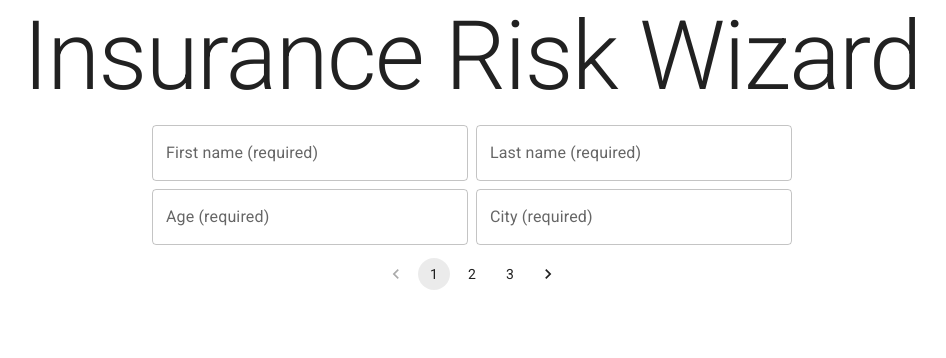
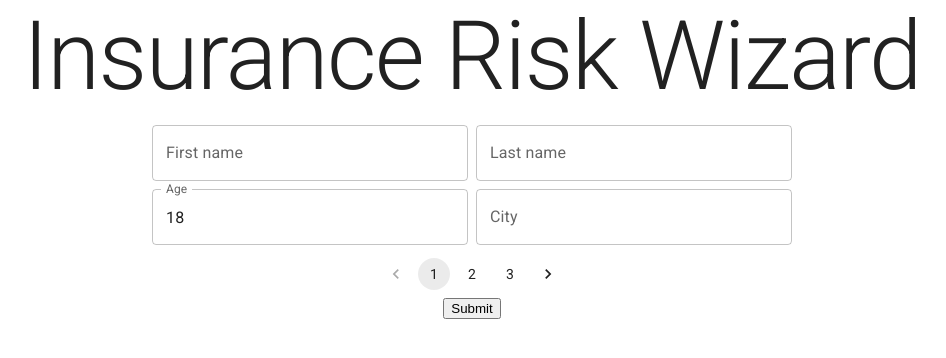
Before and after one commit to rmysliwczyk/insurance-risk-wizard-frontend, a React (Vite) app: page / in a window 1280 px wide. Shown: the top 358 px of the page, without its empty margins (168-1114 px from the left). Built offline with nearby package versions, Linux system fonts and the light colour scheme.

Commit message:
Added initial react-hook-forms integration

```diff
--- a/eslint.config.js
+++ b/eslint.config.js
@@ -24,6 +24,7 @@ export default defineConfig([
 				'error',
 				{ argsIgnorePattern: '^_', varsIgnorePattern: '^_' },
 			],
+			'@typescript-eslint/no-empty-object-type': 'off',
 		},
 	},
 ])
--- a/package.json
+++ b/package.json
@@ -13,10 +13,12 @@
 		"@emotion/react": "^11.14.0",
 		"@emotion/styled": "^11.14.1",
 		"@fontsource/roboto": "^5.2.10",
+		"@hookform/resolvers": "^5.2.2",
 		"@mui/icons-material": "^7.3.9",
 		"@mui/material": "^7.3.9",
 		"react": "^19.2.4",
-		"react-dom": "^19.2.4"
+		"react-dom": "^19.2.4",
+		"yup": "^1.7.1"
 	},
 	"devDependencies": {
 		"@eslint/js": "^9.39.4",
--- a/src/App.tsx
+++ b/src/App.tsx
@@ -9,16 +9,30 @@ import CustomerDataForm from './components/CustomerDataForm'
 import InsuranceDetailsForm from './components/InsuranceDetailsForm'
 import Summary from './components/Summary'
 
-import { FormStep, InsuranceType } from './types.ts'
+import { FormStep, InsuranceType, type FormInput } from './types.ts'
 
+import { useForm } from 'react-hook-form'
 import { useState } from 'react'
 
 function App() {
 	const [formStep, setFormStep] = useState<FormStep>(FormStep.CustomerData)
 	const [summaryAvailable] = useState<boolean>(true)
-	const [insuranceType, setInsuranceType] = useState<InsuranceType>(
-		InsuranceType.Car
-	)
+	const { handleSubmit, control, watch } = useForm<FormInput>({
+		defaultValues: {
+			firstName: '',
+			lastName: '',
+			age: 18,
+			city: '',
+			insuranceType: InsuranceType.Car,
+			vehicleProductionYear: 0,
+			coverageAmount: 1000,
+			additionalOptions: false,
+		},
+	})
+
+	function onSubmit(data: FormInput) {
+		console.log(data)
+	}
 
 	return (
 		<>
@@ -32,6 +46,7 @@ function App() {
 				}}
 			>
 				<Typography variant="h1">Insurance Risk Wizard</Typography>
+				<form onSubmit={handleSubmit(onSubmit)} id="risk-form">
 					<Box
 						sx={{
 							maxWidth: '640px',
@@ -39,21 +54,23 @@ function App() {
 						}}
 					>
 						{formStep == FormStep.CustomerData ? (
-						<CustomerDataForm />
+							<CustomerDataForm control={control} />
 						) : formStep == FormStep.InsuranceDetails ? (
 							<InsuranceDetailsForm
-							insuranceType={insuranceType}
-							setInsuranceType={setInsuranceType}
+								control={control}
+								watch={watch}
 							/>
 						) : formStep == FormStep.Summary ? (
 							<Summary />
 						) : (
 							<Alert severity="error">
-							Something went wrong. Requested form page was not
-							found.
+								{
+									'Something went wrong. Requested form page was not found.'
+								}
 							</Alert>
 						)}
 					</Box>
+				</form>
 				<Pagination
 					count={
 						summaryAvailable
@@ -62,6 +79,7 @@ function App() {
 					}
 					onChange={(_, page) => setFormStep(page)}
 				/>
+				<input type="submit" form="risk-form" />
 			</Container>
 		</>
 	)
--- a/src/components/CustomerDataForm.tsx
+++ b/src/components/CustomerDataForm.tsx
@@ -2,11 +2,13 @@ import Box from '@mui/material/Box'
 import Grid from '@mui/material/Grid'
 import TextField from '@mui/material/TextField'
 
-export default function CustomerDataForm() {
+import { type FormComponentProps } from '../types.ts'
+
+import { Controller } from 'react-hook-form'
+
+export default function CustomerDataForm({ control }: FormComponentProps) {
 	return (
 		<Box
-			component="form"
-			autoComplete="off"
 			sx={{
 				display: 'flex',
 				flexDirection: 'column',
@@ -15,41 +17,74 @@ export default function CustomerDataForm() {
 		>
 			<Grid container spacing={1}>
 				<Grid size={{ xs: 12, sm: 6 }}>
+					<Controller
+						name="firstName"
+						control={control}
+						render={({ field }) => (
 							<TextField
-						name="firstName"
-						id="first-name"
-						label="First name (required)"
+								name={field.name}
+								inputRef={field.ref}
+								value={field.value}
+								onChange={field.onChange}
+								label="First name"
 								variant="outlined"
 								fullWidth
 							/>
+						)}
+					/>
 				</Grid>
 				<Grid size={{ xs: 12, sm: 6 }}>
+					<Controller
+						name="lastName"
+						control={control}
+						render={({ field }) => (
 							<TextField
-						name="lastName"
-						id="last-name"
-						label="Last name (required)"
+								name={field.name}
+								inputRef={field.ref}
+								value={field.value}
+								onChange={field.onChange}
+								label="Last name"
 								variant="outlined"
 								fullWidth
 							/>
+						)}
+					/>
 				</Grid>
 				<Grid size={{ xs: 12, sm: 6 }}>
+					<Controller
+						name="age"
+						control={control}
+						render={({ field }) => (
 							<TextField
-						name="age"
-						id="age"
-						label="Age (required)"
+								name={field.name}
+								inputRef={field.ref}
+								value={field.value}
+								onChange={field.onChange}
+								label="Age"
+								variant="outlined"
 								fullWidth
 								slotProps={{
 									htmlInput: { inputMode: 'numeric' },
 								}}
 							/>
+						)}
+					/>
 				</Grid>
 				<Grid size={{ xs: 12, sm: 6 }}>
+					<Controller
+						name="city"
+						control={control}
+						render={({ field }) => (
 							<TextField
-						name="city"
-						id="city"
-						label="City (required)"
+								name={field.name}
+								inputRef={field.ref}
+								value={field.value}
+								onChange={field.onChange}
+								label="City"
 								variant="outlined"
 								fullWidth
+							/>
+						)}
 					/>
 				</Grid>
 			</Grid>
--- a/src/components/InsuranceDetailsForm.tsx
+++ b/src/components/InsuranceDetailsForm.tsx
@@ -6,19 +6,23 @@ import FormGroup from '@mui/material/FormGroup'
 import Grid from '@mui/material/Grid'
 import InputLabel from '@mui/material/InputLabel'
 import MenuItem from '@mui/material/MenuItem'
-import Select, { type SelectChangeEvent } from '@mui/material/Select'
+import Select from '@mui/material/Select'
 import TextField from '@mui/material/TextField'
 
-import { InsuranceType, type InsuranceDetailsFormProps } from '../types.ts'
+import { InsuranceType, type FormComponentProps } from '../types.ts'
+
+import { Controller } from 'react-hook-form'
 
 export default function InsuranceDetailsForm({
-	insuranceType,
-	setInsuranceType,
-}: InsuranceDetailsFormProps) {
+	control,
+	watch,
+}: FormComponentProps) {
+	const insuranceTypeField = watch
+		? watch(['insuranceType'])
+		: InsuranceType.Car
+
 	return (
 		<Box
-			component="form"
-			autoComplete="off"
 			sx={{
 				display: 'flex',
 				flexDirection: 'column',
@@ -27,53 +31,75 @@ export default function InsuranceDetailsForm({
 		>
 			<Grid container spacing={1}>
 				<Grid size={{ xs: 12, sm: 6 }}>
+					<Controller
+						name="insuranceType"
+						control={control}
+						render={({ field }) => (
 							<FormControl fullWidth>
 								<InputLabel id="insurance-type">
 									Insurance type
 								</InputLabel>
 								<Select
+									inputRef={field.ref}
+									value={field.value}
+									onChange={field.onChange}
 									labelId="insurance-type"
-							id="insurance-type-select"
 									label="Insurance type"
-							value={insuranceType}
-							onChange={(event: SelectChangeEvent) => {
-								setInsuranceType(
-									event.target.value as InsuranceType
-								)
-							}}
 								>
 									{Object.keys(InsuranceType).map(
 										(insuranceTypeOption) => (
-									<MenuItem value={insuranceTypeOption}>
+											<MenuItem
+												value={insuranceTypeOption}
+											>
 												{insuranceTypeOption}
 											</MenuItem>
 										)
 									)}
 								</Select>
 							</FormControl>
+						)}
+					/>
 				</Grid>
-				{insuranceType == InsuranceType.Car && (
+				{insuranceTypeField == InsuranceType.Car && (
 					<Grid size={{ xs: 12, sm: 6 }}>
+						<Controller
+							name="vehicleProductionYear"
+							control={control}
+							render={({ field }) => (
 								<TextField
-							name="vehicleProductionYear"
-							id="vehicle-production-year"
+									name={field.name}
+									inputRef={field.ref}
+									value={field.value}
+									onChange={field.onChange}
 									label="Vehicle production year"
+									variant="outlined"
 									fullWidth
 									slotProps={{
 										htmlInput: { inputMode: 'numeric' },
 									}}
 								/>
+							)}
+						/>
 					</Grid>
 				)}
 				<Grid size={{ xs: 12, sm: 6 }}>
+					<Controller
+						name="coverageAmount"
+						control={control}
+						render={({ field }) => (
 							<TextField
-						name="coverageAmount"
-						id="coverage-amount"
+								name={field.name}
+								inputRef={field.ref}
+								value={field.value}
+								onChange={field.onChange}
 								label="Coverage amount"
+								variant="outlined"
 								fullWidth
 								slotProps={{
 									htmlInput: { inputMode: 'numeric' },
 								}}
+							/>
+						)}
 					/>
 				</Grid>
 				<Grid
@@ -85,12 +111,22 @@ export default function InsuranceDetailsForm({
 						justifyContent: 'center',
 					}}
 				>
+					<Controller
+						name="additionalOptions"
+						control={control}
+						render={({ field }) => (
 							<FormGroup>
 								<FormControlLabel
+									name={field.name}
+									inputRef={field.ref}
+									value={field.value}
+									onChange={field.onChange}
 									control={<Checkbox />}
 									label="Add additional options"
 								/>
 							</FormGroup>
+						)}
+					/>
 				</Grid>
 			</Grid>
 		</Box>
--- a/src/types.ts
+++ b/src/types.ts
@@ -1,3 +1,6 @@
+import * as yup from 'yup'
+import { type Control, type UseFormWatch } from 'react-hook-form'
+
 export enum FormStep {
 	CustomerData = 1,
 	InsuranceDetails,
@@ -10,7 +13,21 @@ export enum InsuranceType {
 	Travel = 'Travel',
 }
 
-export interface InsuranceDetailsFormProps {
-	insuranceType: InsuranceType
-	setInsuranceType: React.Dispatch<React.SetStateAction<InsuranceType>>
+export const schema = yup.object({
+	firstName: yup.string(),
+	lastName: yup.string(),
+	age: yup.number(),
+	city: yup.string(),
+	insuranceType: yup
+		.mixed<InsuranceType>()
+		.oneOf(Object.values(InsuranceType)),
+	vehicleProductionYear: yup.number(),
+	coverageAmount: yup.number(),
+	additionalOptions: yup.boolean(),
+})
+
+export interface FormInput extends yup.InferType<typeof schema> {}
+export interface FormComponentProps {
+	control: Control<FormInput>
+	watch?: UseFormWatch<FormInput>
 }
```
Also changed, not shown: 1 other file (tests, documents, lock files or other folders). Lines whose indentation alone changed are shown as unchanged.
